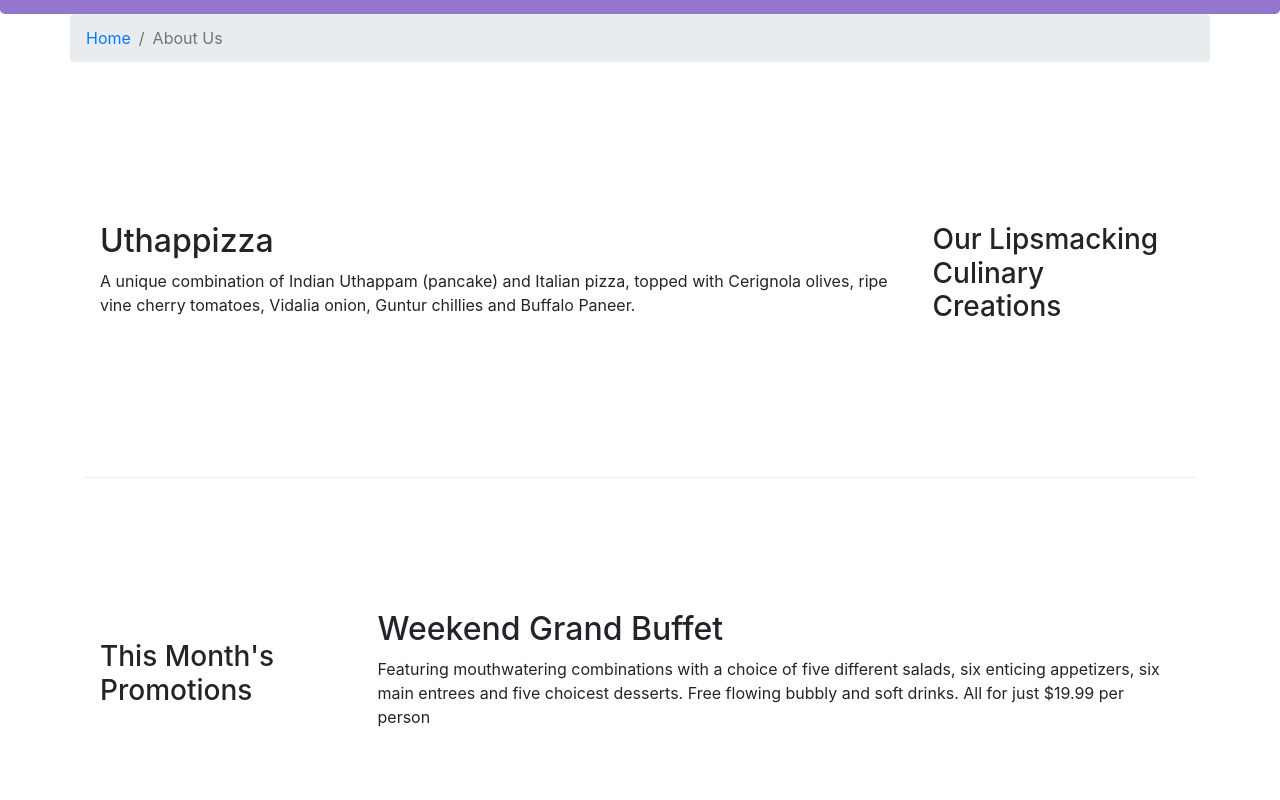
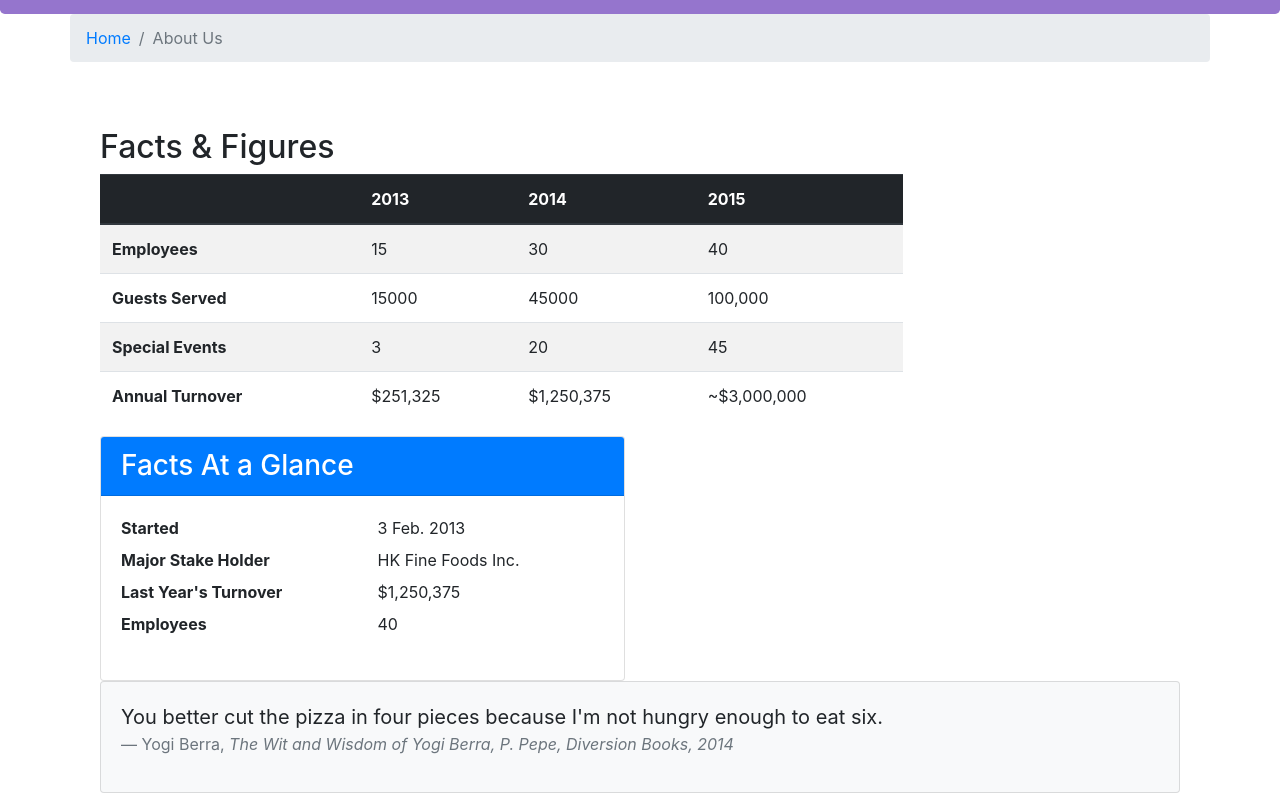
Before and after one commit to phanhieu1912/git-test-3, a website: page aboutus.html in a window 1280 px wide. Shown: the part 360-1160 px from the top of the page. Drawn offline with nearby package versions, Linux system fonts and the light colour scheme.

Commit message:
Tables and Cards

```diff
--- a/aboutus.html
+++ b/aboutus.html
@@ -63,7 +63,85 @@
                 <li class="breadcrumb-item active">About Us</li>
             </ol>
         </div>
-        <div class="row row-content align-items-center">
+        <div class="row row-content">
+            <div class="col-12 col-sm-9">
+                <h2>Facts &amp; Figures</h2>
+                <div class="table-responsive">
+                    <table class="table table-striped">
+                        <thead class="thead-dark">
+                            <tr>
+                                <th>&nbsp;</th>
+                                <th>2013</th>
+                                <th>2014</th>
+                                <th>2015</th>
+                            </tr>
+                        </thead>
+                        <tbody>
+                            <tr>
+                                <th>Employees</th>
+                                <td>15</td>
+                                <td>30</td>
+                                <td>40</td>
+                            </tr>
+                            <tr>
+                                <th>Guests Served</th>
+                                <td>15000</td>
+                                <td>45000</td>
+                                <td>100,000</td>
+                            </tr>
+                            <tr>
+                                <th>Special Events</th>
+                                <td>3</td>
+                                <td>20</td>
+                                <td>45</td>
+                            </tr>
+                            <tr>
+                                <th>Annual Turnover</th>
+                                <td>$251,325</td>
+                                <td>$1,250,375</td>
+                                <td>~$3,000,000</td>
+                            </tr>
+                        </tbody>
+                    </table>
+                </div>
+
+            </div>
+             <div class="col-12 col-sm-3">
+
+            </div>
+            <div class="col-12 col-sm-6">
+                <div class="card">
+                    <h3 class="card-header bg-primary text-white">Facts At a Glance</h3>
+                    <div class="card-body">
+                        <dl class="row">
+                            <dt class="col-6">Started</dt>
+                            <dd class="col-6">3 Feb. 2013</dd>
+                            <dt class="col-6">Major Stake Holder</dt>
+                            <dd class="col-6">HK Fine Foods Inc.</dd>
+                            <dt class="col-6">Last Year's Turnover</dt>
+                            <dd class="col-6">$1,250,375</dd>
+                            <dt class="col-6">Employees</dt>
+                            <dd class="col-6">40</dd>
+                        </dl>
+                    </div>
+                </div>
+            </div>
+            <div class="col-12">
+                <div class="card card-body bg-light">
+                    <blockquote class="blockquote">
+                        <p class="mb-0">You better cut the pizza in four pieces because
+                            I'm not hungry enough to eat six.</p>
+                        <footer class="blockquote-footer">Yogi Berra,
+                            <cite title="Source Title">The Wit and Wisdom of Yogi Berra,
+                            P. Pepe, Diversion Books, 2014</cite>
+                        </footer>
+                    </blockquote>
+                </div>
+            </div>
+
+       </div>
+
+        <!-- <div class="row row-content align-items-center">
             <div class="col-12 col-sm-4 order-sm-last col-md-3">
                 <h3>Our Lipsmacking Culinary Creations</h3>
             </div>
@@ -98,7 +176,7 @@
                     whos-who in the culinary world, he specializes in creating mouthwatering Indo-Italian fusion
                     experiences. </p>
             </div>
-        </div>
+        </div> -->
     </div>
 
     <footer class="footer">
```
